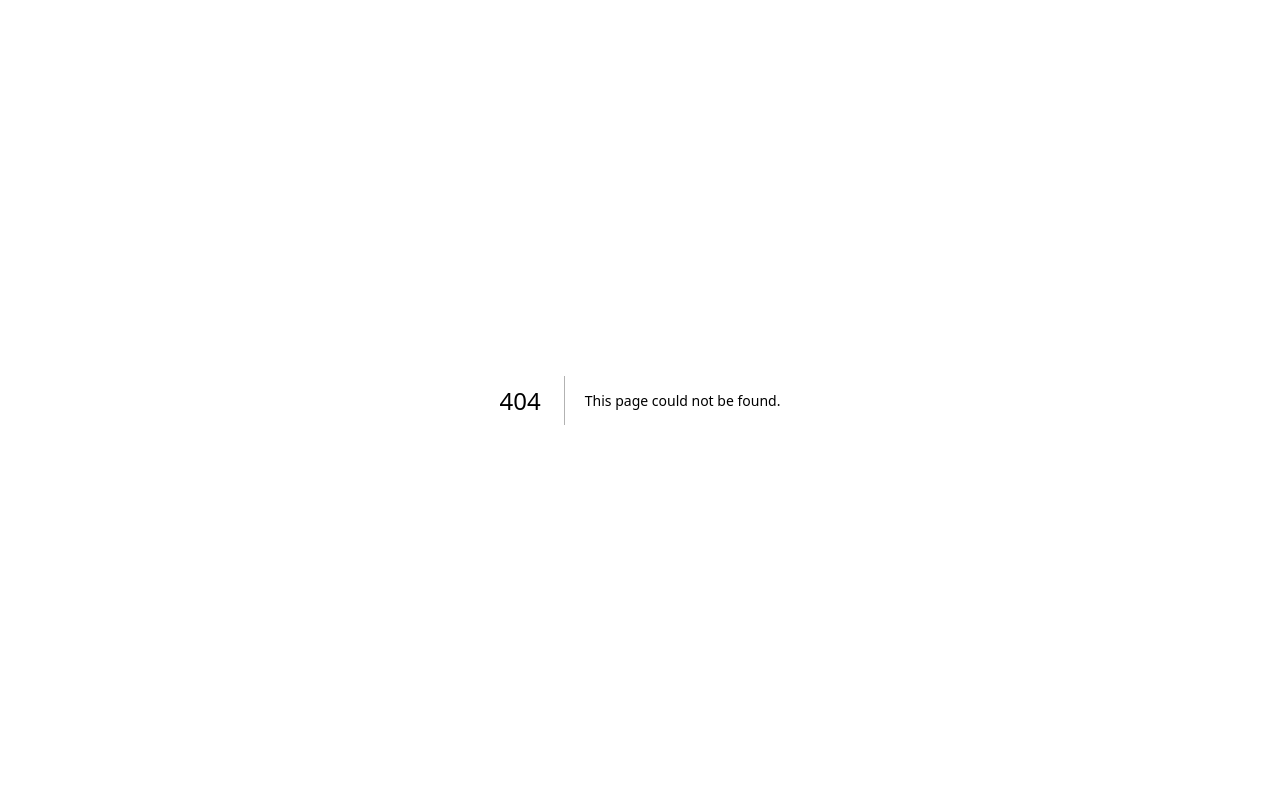
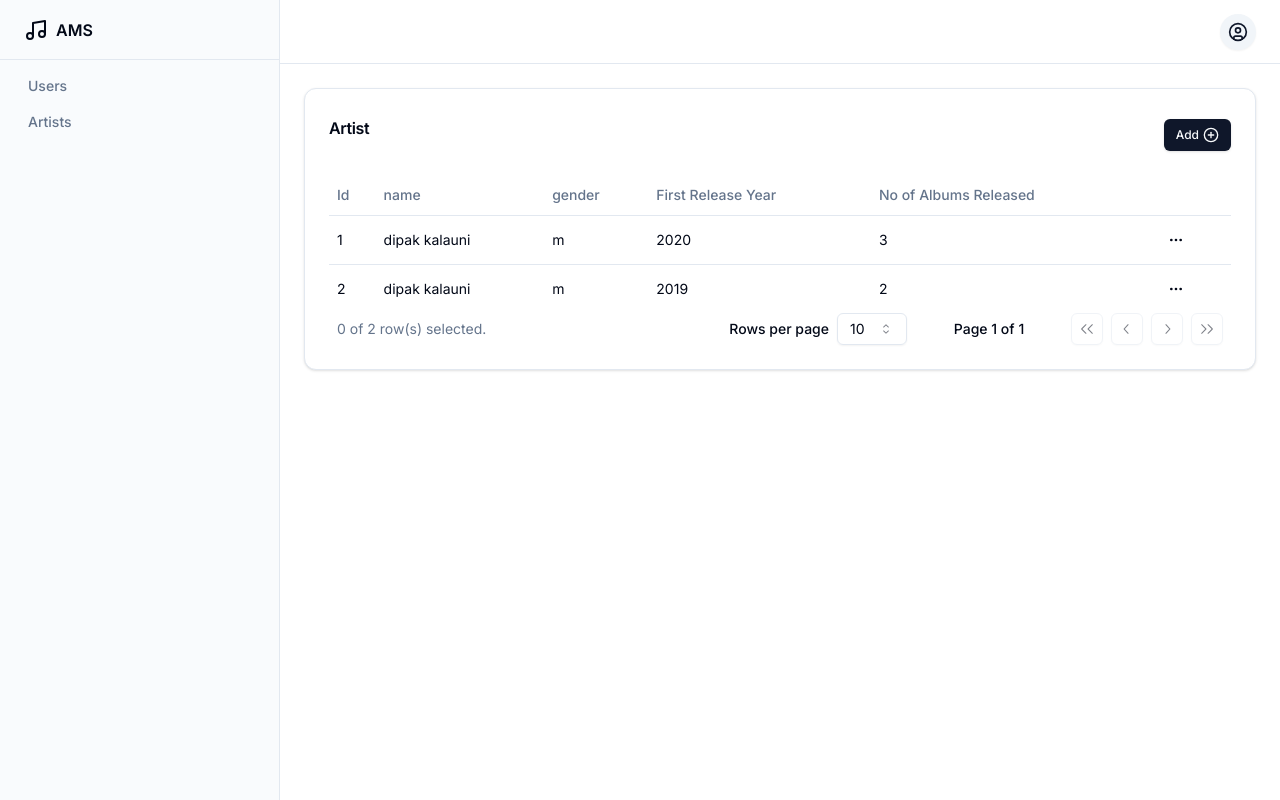
Before and after one commit to KaloniGiga/artist-management-system, a Next.js app in the folder apps/web/: page /dashboard/artists in a window 1280 px wide. Before the commit this address had no page. Built offline with nearby package versions, Linux system fonts and the light colour scheme.

Commit message:
feat: add dynamic title, description and add function

```diff
--- /dev/null
+++ b/apps/web/app/dashboard/artists/page.tsx
@@ -0,0 +1,9 @@
+import { ArtistPage } from "@web/components/dashboard/artists/ArtistPage";
+
+export default function Home() {
+  return (
+    <div>
+      <ArtistPage />
+    </div>
+  );
+}
--- a/apps/web/components/core/data-table/TableLayout.tsx
+++ b/apps/web/components/core/data-table/TableLayout.tsx
@@ -16,19 +16,30 @@ interface DataTableProps<TData, TValue> {
   data: TData[];
 }
 
+interface ITableMetaData {
+  title: string;
+  description: string;
+  onClickAdd: () => void;
+}
+
+type TableLayoutProps<TData, TValue> = DataTableProps<TData, TValue> &
+  ITableMetaData;
 export function TableLayout<TData, TValue>({
+  title,
+  description,
+  onClickAdd,
   columns,
   data,
-}: DataTableProps<TData, TValue>) {
+}: TableLayoutProps<TData, TValue>) {
   return (
     <div className="w-full">
       <Card className="w-full">
         <CardHeader className="flex flex-row items-center">
           <div className="grid gap-2">
-            <CardTitle>Users</CardTitle>
-            <CardDescription>List of all the users</CardDescription>
+            <CardTitle>{title}</CardTitle>
+            <CardDescription>{description}</CardDescription>
           </div>
-          <Button size="sm" className="ml-auto gap-1">
+          <Button size="sm" className="ml-auto gap-1" onClick={onClickAdd}>
             Add
             <PlusCircle className="h-4 w-4" />
           </Button>
--- /dev/null
+++ b/apps/web/components/dashboard/artists/ArtistColumn.tsx
@@ -0,0 +1,35 @@
+"use client";
+import { AritstData } from "@web/types/types";
+import { ColumnDef } from "@tanstack/react-table";
+import { ActionDropdown } from "@web/components/core/data-table/ActionDropdown";
+
+export const artistColumns: ColumnDef<AritstData>[] = [
+  {
+    accessorKey: "id",
+    header: "Id",
+  },
+  {
+    accessorKey: "name",
+    header: "name",
+  },
+  {
+    accessorKey: "gender",
+    header: "gender",
+  },
+  {
+    accessorKey: "first_release_year",
+    header: "First Release Year",
+  },
+  {
+    accessorKey: "no_of_albums_released",
+    header: "No of Albums Released",
+  },
+  {
+    id: "actions",
+    cell: ({ row }) => {
+      const user = row.original;
+
+      return <ActionDropdown rowDataId={user.id} />;
+    },
+  },
+];
--- /dev/null
+++ b/apps/web/components/dashboard/artists/ArtistPage.tsx
@@ -0,0 +1,33 @@
+"use client";
+import { TableLayout } from "@web/components/core/data-table/TableLayout";
+import { GenderEnum } from "@web/types/types";
+import { artistColumns } from "./ArtistColumn";
+
+export function ArtistPage() {
+  const data = [
+    {
+      id: 1,
+      name: "dipak kalauni",
+      gender: GenderEnum.MALE,
+      first_release_year: 2020,
+      no_of_albums_released: 3,
+    },
+    {
+      id: 2,
+      name: "dipak kalauni",
+      gender: GenderEnum.MALE,
+      first_release_year: 2019,
+      no_of_albums_released: 2,
+    },
+  ];
+
+  return (
+    <TableLayout
+      title={"Artist"}
+      description={""}
+      onClickAdd={() => console.log("add clicked")}
+      data={data}
+      columns={artistColumns}
+    />
+  );
+}
--- a/apps/web/components/dashboard/sidebar/Sidebar.tsx
+++ b/apps/web/components/dashboard/sidebar/Sidebar.tsx
@@ -14,13 +14,13 @@ export function Sidebar() {
         <div className="flex-1">
           <nav className="grid items-start px-2 text-sm font-medium lg:px-4">
             <Link
-              href="#"
+              href="/dashboard"
               className="flex items-center gap-3 rounded-lg px-3 py-2 text-muted-foreground transition-all hover:text-primary"
             >
               Users
             </Link>
             <Link
-              href="#"
+              href="/dashboard/artists"
               className="flex items-center gap-3 rounded-lg px-3 py-2 text-muted-foreground transition-all hover:text-primary"
             >
               Artists
--- a/apps/web/components/dashboard/users/UserPage.tsx
+++ b/apps/web/components/dashboard/users/UserPage.tsx
@@ -47,7 +47,50 @@ export function UserPage() {
       gender: GenderEnum.MALE,
       role_type: RoleEnum.SUPERADMIN,
     },
+    {
+      id: 7,
+      first_name: "dipak",
+      last_name: "kalauni",
+      gender: GenderEnum.MALE,
+      role_type: RoleEnum.SUPERADMIN,
+    },
+    {
+      id: 8,
+      first_name: "dipak",
+      last_name: "kalauni",
+      gender: GenderEnum.MALE,
+      role_type: RoleEnum.SUPERADMIN,
+    },
+    {
+      id: 9,
+      first_name: "dipak",
+      last_name: "kalauni",
+      gender: GenderEnum.MALE,
+      role_type: RoleEnum.SUPERADMIN,
+    },
+    {
+      id: 10,
+      first_name: "dipak",
+      last_name: "kalauni",
+      gender: GenderEnum.MALE,
+      role_type: RoleEnum.SUPERADMIN,
+    },
+    {
+      id: 11,
+      first_name: "dipak",
+      last_name: "kalauni",
+      gender: GenderEnum.MALE,
+      role_type: RoleEnum.SUPERADMIN,
+    },
   ];
 
-  return <TableLayout data={data} columns={userColumns} />;
+  return (
+    <TableLayout
+      title={"Users List"}
+      description={""}
+      onClickAdd={() => console.log("add clicked")}
+      data={data}
+      columns={userColumns}
+    />
+  );
 }
```
Also changed, not shown: apps/web/types/types.ts (+13 -0 lines).
